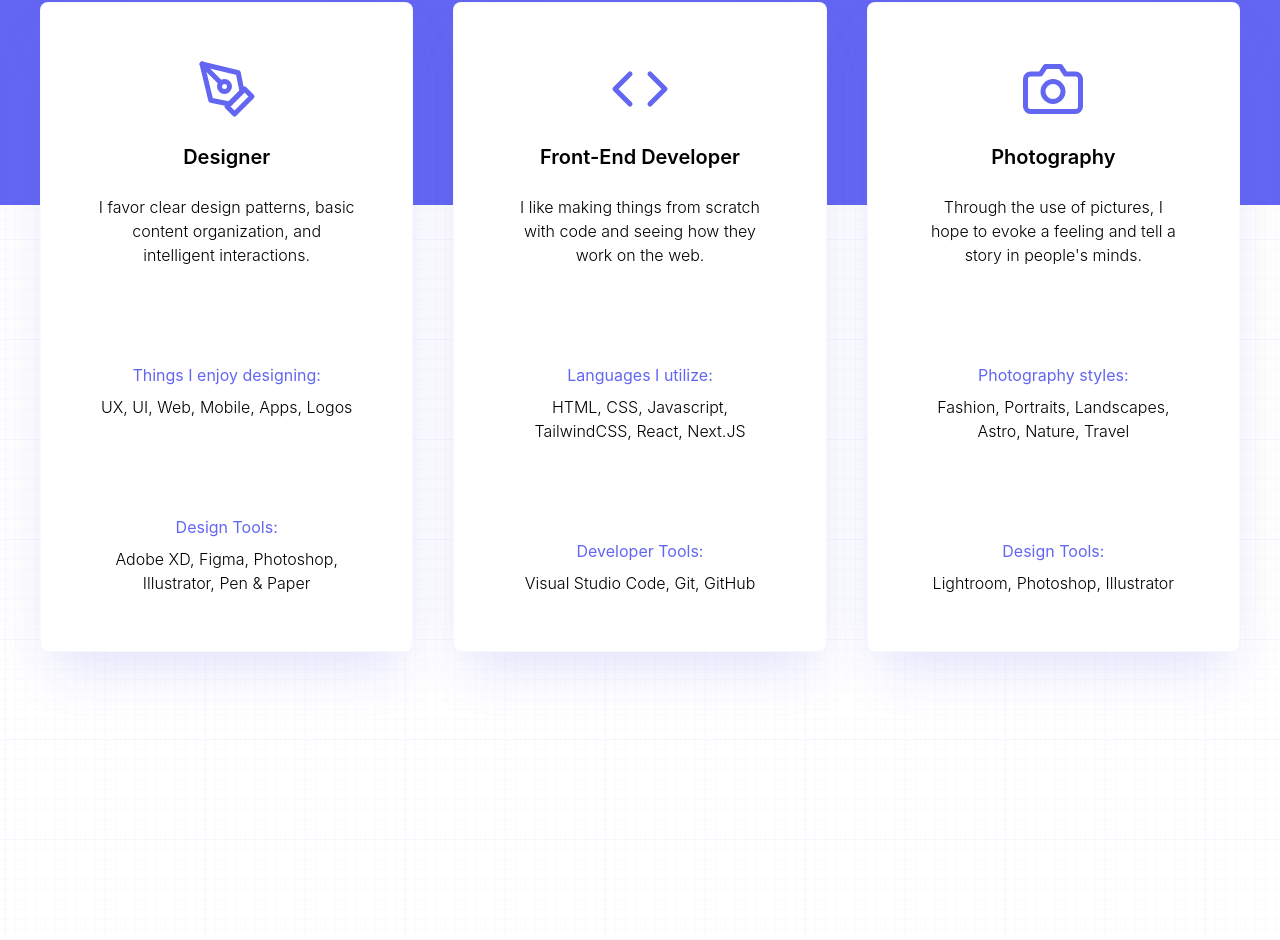
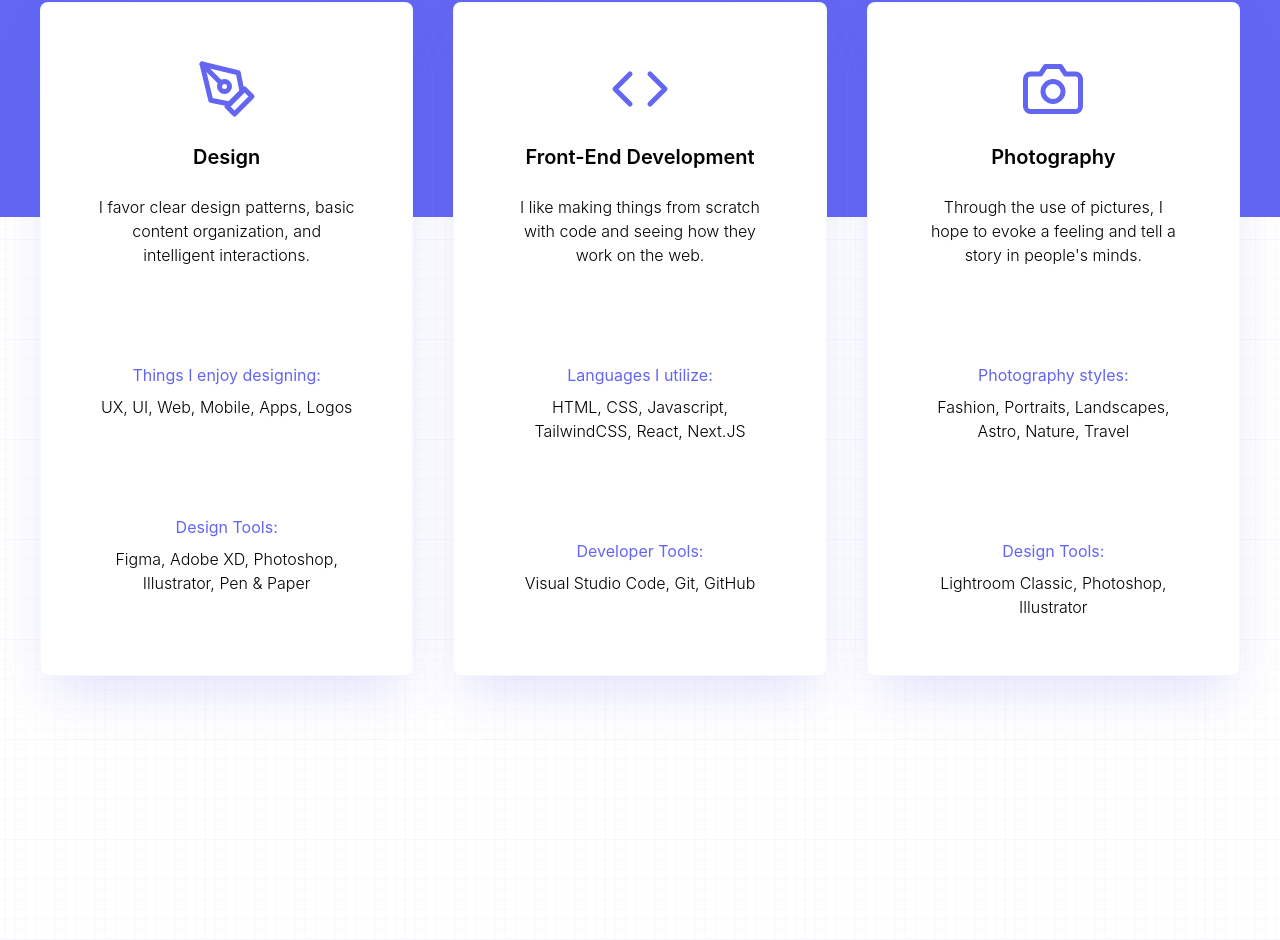
Before and after one commit to JedAdrianDenosta/next-portfolio, a Next.js app: page / in a window 1280 px wide. Shown: the part 1066-2006 px from the top of the page. Built offline with nearby package versions, Linux system fonts and the light colour scheme.

Commit message:
Update spelling
Update spelling

```diff
--- a/data/skills.js
+++ b/data/skills.js
@@ -5,17 +5,17 @@
 const skills = [
   {
     icon: <Design />,
-    title: "Designer",
+    title: "Design",
     description:
       "I favor clear design patterns, basic content organization, and intelligent interactions.",
     header: "Things I enjoy designing:",
     list: "UX, UI, Web, Mobile, Apps, Logos",
     titleTwo: "Design Tools:",
-    tools: "Adobe XD, Figma, Photoshop, Illustrator, Pen & Paper",
+    tools: "Figma, Adobe XD, Photoshop, Illustrator, Pen & Paper",
   },
   {
     icon: <Code />,
-    title: "Front-End Developer",
+    title: "Front-End Development",
     description:
       "I like making things from scratch with code and seeing how they work on the web.",
     header: "Languages I utilize:",
@@ -31,7 +31,7 @@
     header: "Photography styles:",
     list: "Fashion, Portraits, Landscapes, Astro, Nature, Travel",
     titleTwo: "Design Tools:",
-    tools: "Lightroom, Photoshop, Illustrator",
+    tools: "Lightroom Classic, Photoshop, Illustrator",
   },
 ];
 
```
